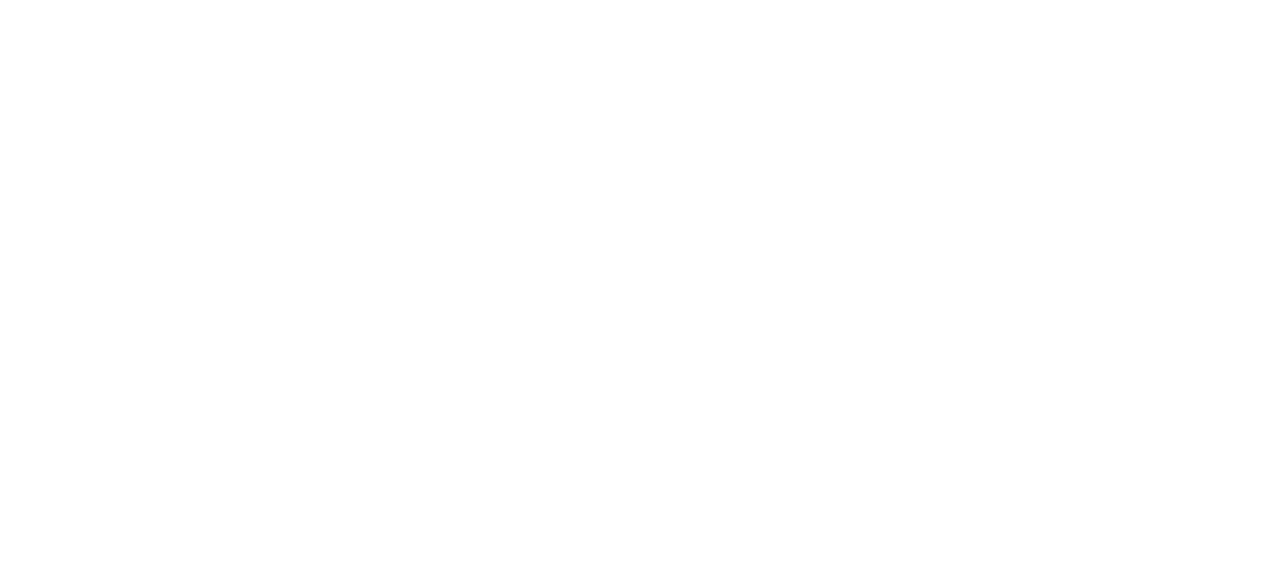
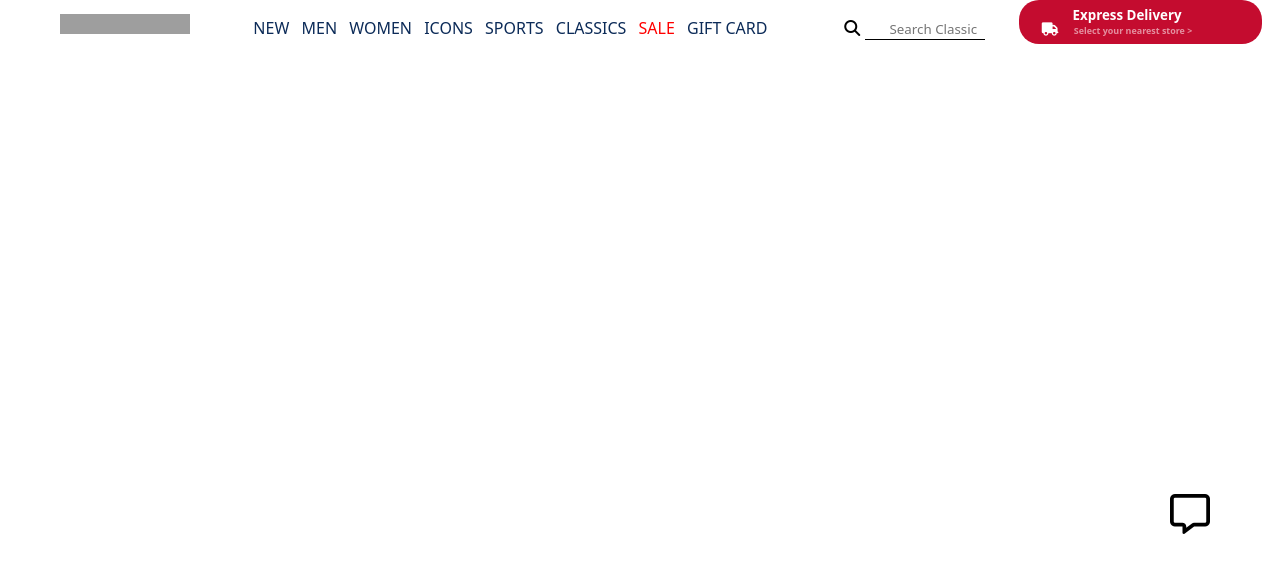
Before and after one commit to nikitanawle/Github_Assignment, a plain HTML site: page index.html in a window 1280 px wide. Drawn offline with Linux system fonts and the light colour scheme; grey boxes are pictures that could not be loaded.

Commit message:
navbar created

```diff
--- a/index.html
+++ b/index.html
@@ -1,11 +1,145 @@
 <!DOCTYPE html>
 <html lang="en">
 <head>
-    <meta charset="UTF-8">
-    <meta name="viewport" content="width=device-width, initial-scale=1.0">
-    <title>Document</title>
+    <meta charset="UTF-8"/>
+    <meta name="viewport" content="width=device-width, initial-scale=1.0"/>
+    <title>Reebok</title>
+    <link rel="shortcut icon" href="https://i.pinimg.com/originals/c2/b6/ec/c2b6ecdaa77554068bd697393c777b67.png" type="image/x-icon">
+    <script src="https://kit.fontawesome.com/209aeb1594.js" crossorigin="anonymous"></script>
+    <style>
+        @import url('https://fonts.googleapis.com/css2?family=Bebas+Neue&display=swap');
+        *{
+            box-sizing: border-box ;
+            font-family: system-ui, -apple-system, BlinkMacSystemFont, 'Segoe UI', Roboto, Oxygen, Ubuntu, Cantarell, 'Open Sans', 'Helvetica Neue', sans-serif;
+            margin: 0px;
+            padding: 0px;
+
+        }
+        h3{
+            text-transform: uppercase;
+        }
+        .d2{
+            border-bottom:1px solid ;
+            width: 120px;
+            display: inline-block;
+            /* margin-left: 50px */
+        }
+        input{
+            border: none;
+            width: 120px;
+            margin-left: 25px;
+
+
+        }
+        /* input::placeholder{
+            padding-left: 10px;
+        } */
+        .innerdiv1{
+            display: inline-block;
+
+        }
+        .innerdiv2{
+            display: inline-block;
+        }
+        button{
+            background-color: rgb(196,12,47);
+            padding: 6px 70px 6px 15px;
+            margin-left: 30px;
+            border-radius: 20px;
+            border: none;
+            cursor: pointer;
+        }
+        .d1{
+            display: inline-block;
+            margin-left: 70px;
+        }
+
+        .items{
+            display: inline-block;
+            width: 41%;
+            margin-left: 4%;
+        }
+        span{
+            margin-left: 8px;
+            color: rgb(12,43,88);
+            cursor: pointer;
+
+        }
+        .logo{
+            display: inline-block;
+            margin-left: 60px;
+
+        }
+
+        .rightbottom{
+            margin-left: 1170px;
+            margin-top: 450px;
+
+        }
+        .card{
+            display: inline-block;
+            height: 350px;
+            width: 250px;
+            margin-left: 8px;
+
+        }
+        .flag{
+            height: 10px;
+            width: 60px;
+            border: 1px solid black;
+
+        }
+        .inner{
+            height: 30px;
+            width: 60px;
+            border: 2px solid black;
+            margin-top: -200px;
+            z-index: 1111111;
+        }
+
+    </style>
 </head>
 <body>
+    <nav>
+        <div class="logo"><img src="https://imagescdn.reebok.in/img/app/brands/superapp/Icons/header_brand_logo_RBK.png?q=75&auto=format" height="20" width="130" alt=""></div>
+        <div class="items">
+            <span>NEW</span>
+            <span>MEN</span>
+            <span>WOMEN</span>
+            <span>ICONS</span>
+            <span>SPORTS</span>
+            <span>CLASSICS</span>
+            <span style="color: red;">SALE</span>
+            <span >GIFT CARD</span>
+        </div>
 
+        <div class="d1">
+            <i class="fa-solid fa-magnifying-glass" ></i>
+
+            <div class="d2">
+
+
+
+            <input type="text" placeholder="Search Classic">
+            </div>
+
+            <button>
+
+                 <span ><i class="fa-solid fa-truck" style="color: white;"></i></span>
+
+                <div class="innerdiv2">
+                   <h4 style="margin: 0px; color: white;">Express Delivery</h4>
+                <h6 style="margin: 0px 0px 0px 12px; color: rgb(228,144,160);">Select your nearest store ></h6>
+                </div>
+
+            </button>
+        </div>
+    </nav>
+
+
+
+         <div class="rightbottom">
+        <i class="fa-regular fa-message" style="font-size: 40px; "></i>
+    </div>
 </body>
 </html>
```
